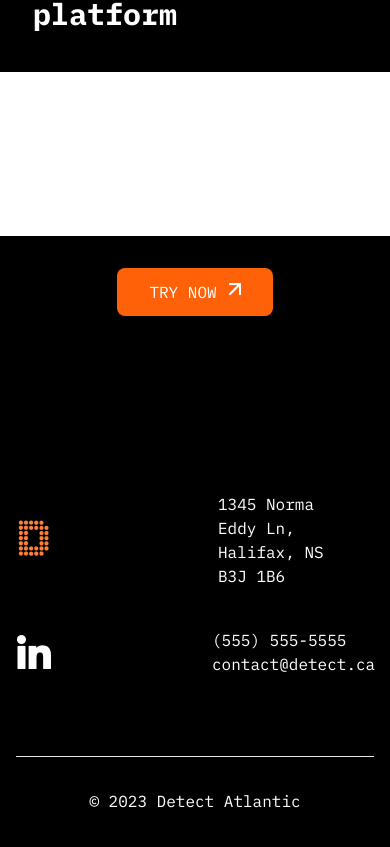
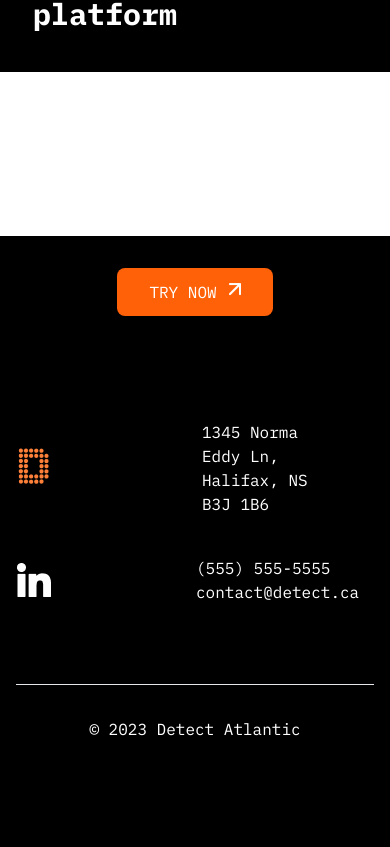
Before and after one commit to Generalsoi/detect-atlantic, a React (Vite) app: page / in a window 390 px wide. Shown: the part 2486-3333 px from the top of the page. After the commit the page ends 3291 px from the top, so only its background shows below. Built offline with nearby package versions, Linux system fonts and the light colour scheme.

Commit message:
fix: minor updates

```diff
--- a/src/components/Footer.tsx
+++ b/src/components/Footer.tsx
@@ -6,13 +6,13 @@ export const Footer: FC = () => {
   return (
     <div className="px-4 md:px-20 py-16 text-white ">
       <div className="md:flex items-center justify-between">
-        <span className="flex items-center mt-10 md:mt-0 md:gap-20  gap-40">
+        <span className="flex items-center mt-10 md:mt-0 md:gap-20  gap-36">
           <img src={DLogo} alt="d-logo" />
           <p className="w-[40%] md:w-fit">
             1345 Norma Eddy Ln, Halifax, NS B3J 1B6
           </p>
         </span>
-        <span className="flex items-center mt-10 md:mt-0 md:gap-20  gap-40">
+        <span className="flex items-center mt-10 md:mt-0 md:gap-20  gap-36">
           <img src={InLogo} alt="d-logo" />
           <p className="w-[40%] md:w-fit">(555) 555-5555 contact@detect.ca</p>
         </span>
--- a/src/pages/Homepage.tsx
+++ b/src/pages/Homepage.tsx
@@ -11,7 +11,6 @@ import { MdKeyboardArrowRight, MdKeyboardArrowDown } from "react-icons/md";
 import ArrowRight from "../assets/images/arrow-right.png";
 import { ColletAnnotateScroll } from "../layouts/homepage/colletAnnotate";
 import { motion } from "framer-motion";
-import { Feedback } from "../layouts/homepage/feedback";
 import { Platformsection } from "../layouts/homepage/platformsection";
 import { Footer } from "../components/Footer";
 
@@ -109,7 +108,6 @@ export const Homepage = () => {
 
       <ColletAnnotateScroll />
       <Platformsection />
-      <Feedback />
       <Footer />
     </div>
   );
```
